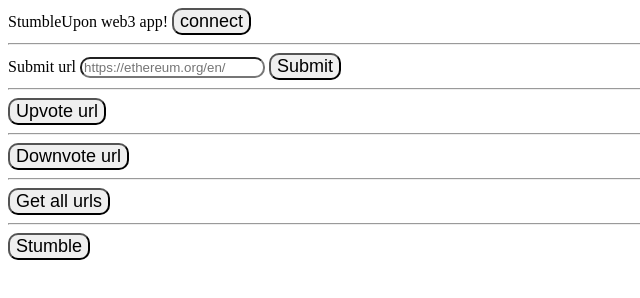
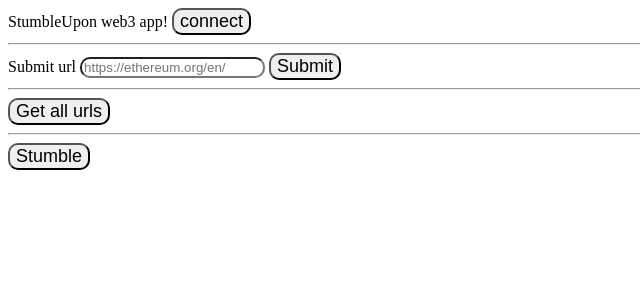
Before and after one commit to State-Channel-4/stumble-poc, a website with bundled scripts: page frontend/index.html in a window 1280 px wide. Shown: the whole page, without its empty margins (0-640 px from the left). Built offline with nearby package versions, Linux system fonts and the light colour scheme.

Commit message:
update README

```diff
--- a/frontend/index.html
+++ b/frontend/index.html
@@ -16,10 +16,6 @@
     <input type="url" id="stumble-url" placeholder="https://ethereum.org/en/" style="border-radius: 10px;"/>
     <button id="submitUrlButton" style="border-radius: 10px; font-size: large;">Submit</button>
     <hr/>
-    <button id="upvoteButton" style="border-radius: 10px; font-size: large;">Upvote url</button>
-    <hr/>
-    <button id="downvoteButton" style="border-radius: 10px; font-size: large;">Downvote url</button>
-    <hr/>
     <button id="getAllUrlsButton" style="border-radius: 10px; font-size: large;">Get all urls</button>
     <hr/>
     <button id="stumbleButton" style="border-radius: 10px; font-size: large;">Stumble</button>
```
Also changed, not shown: README.md.
